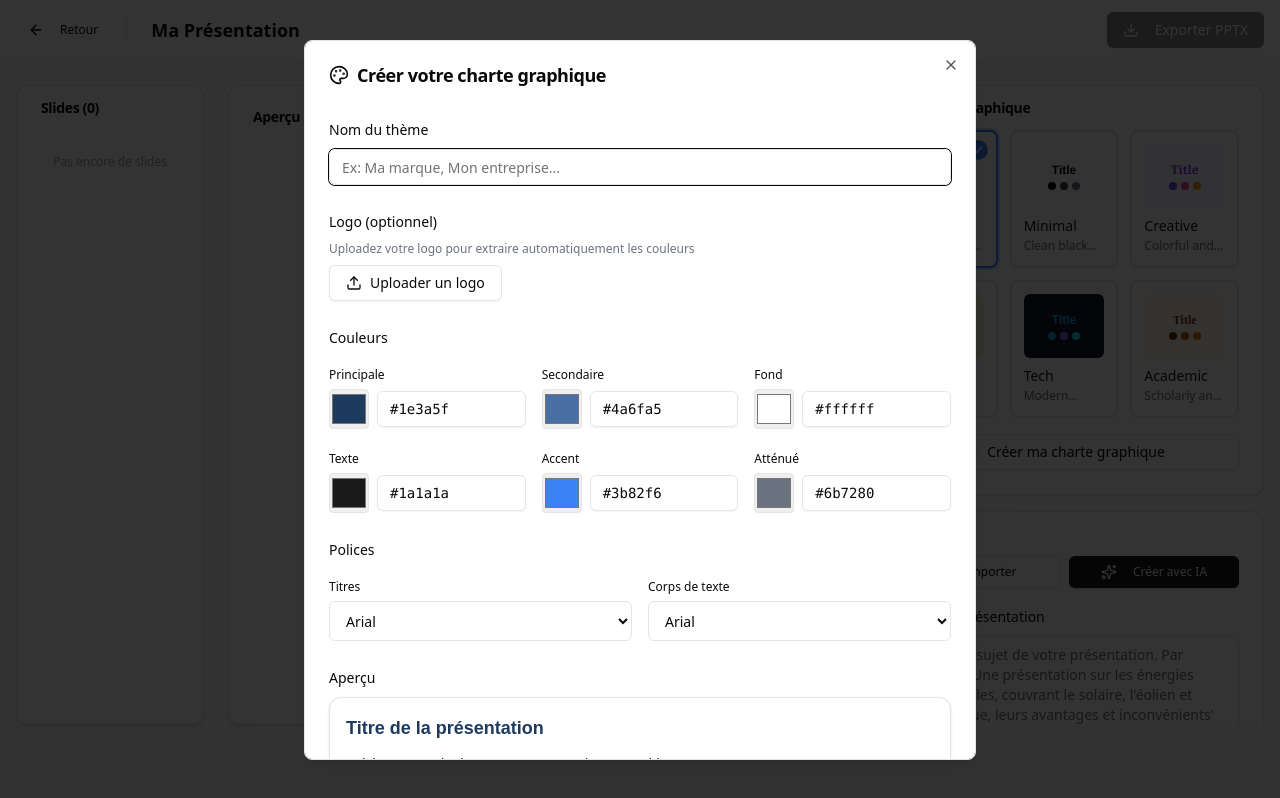
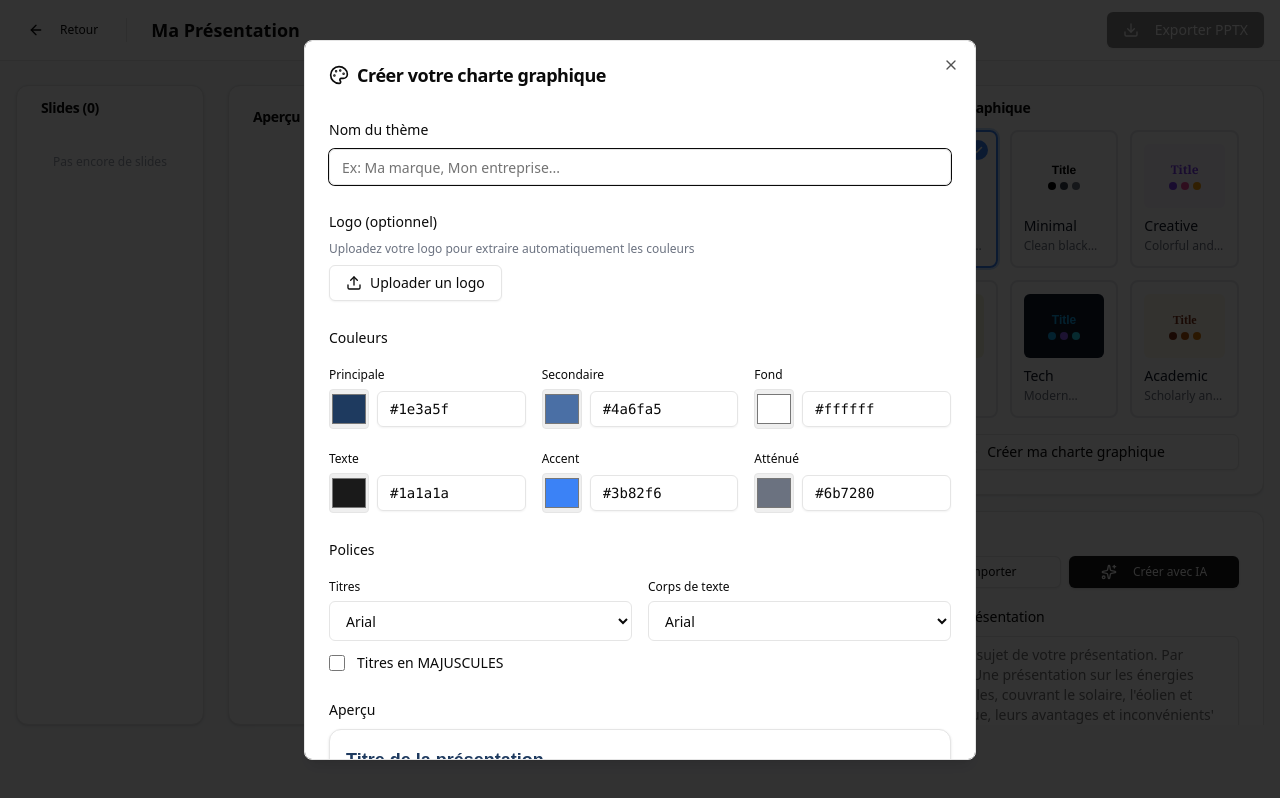
Before and after one commit to alemarinel75/ppt-generator, a Next.js app: page /editor in a window 1280 px wide. Both pictures are taken after a click on the button "Créer ma charte graphique". Built offline with nearby package versions, Linux system fonts and the light colour scheme.

Commit message:
Add uppercase option for headings in custom themes

```diff
--- a/components/CustomThemeUploader.tsx
+++ b/components/CustomThemeUploader.tsx
@@ -35,6 +35,7 @@ export function CustomThemeUploader({ onCustomThemeCreate }: CustomThemeUploader
   const [fonts, setFonts] = useState({
     heading: 'Arial',
     body: 'Arial',
+    headingUppercase: false,
   })
 
   const fileInputRef = useRef<HTMLInputElement>(null)
@@ -126,7 +127,7 @@ export function CustomThemeUploader({ onCustomThemeCreate }: CustomThemeUploader
       accent: '#3b82f6',
       muted: '#6b7280',
     })
-    setFonts({ heading: 'Arial', body: 'Arial' })
+    setFonts({ heading: 'Arial', body: 'Arial', headingUppercase: false })
   }
 
   const fontOptions = [
@@ -304,6 +305,18 @@ export function CustomThemeUploader({ onCustomThemeCreate }: CustomThemeUploader
                 </select>
               </div>
             </div>
+            <div className="flex items-center gap-3 mt-3">
+              <input
+                type="checkbox"
+                id="headingUppercase"
+                checked={fonts.headingUppercase}
+                onChange={(e) => setFonts(prev => ({ ...prev, headingUppercase: e.target.checked }))}
+                className="w-4 h-4 rounded border-gray-300"
+              />
+              <Label htmlFor="headingUppercase" className="text-sm cursor-pointer">
+                Titres en MAJUSCULES
+              </Label>
+            </div>
           </div>
 
           {/* Preview */}
@@ -320,7 +333,11 @@ export function CustomThemeUploader({ onCustomThemeCreate }: CustomThemeUploader
                   )}
                   <h3
                     className="text-lg font-bold"
-                    style={{ color: colors.primary, fontFamily: fonts.heading }}
+                    style={{
+                      color: colors.primary,
+                      fontFamily: fonts.heading,
+                      textTransform: fonts.headingUppercase ? 'uppercase' : 'none'
+                    }}
                   >
                     {themeName || 'Titre de la présentation'}
                   </h3>
--- a/components/SlidePreview.tsx
+++ b/components/SlidePreview.tsx
@@ -64,13 +64,19 @@ function renderSlideContent(
   fontSize: { title: string; body: string },
   textColor: string
 ) {
+  const titleStyle = {
+    color: theme.colors.primary,
+    fontFamily: theme.fonts.heading,
+    textTransform: theme.fonts.headingUppercase ? 'uppercase' as const : 'none' as const,
+  }
+
   switch (slide.layout) {
     case 'title':
       return (
         <div className="flex flex-col items-center justify-center h-full text-center">
           <div
             className={cn('font-bold', fontSize.title)}
-            style={{ color: theme.colors.primary }}
+            style={titleStyle}
           >
             {slide.title || 'Title'}
           </div>
@@ -88,7 +94,13 @@ function renderSlideContent(
     case 'section':
       return (
         <div className="flex flex-col items-center justify-center h-full text-center">
-          <div className={cn('font-bold text-white', fontSize.title)}>
+          <div
+            className={cn('font-bold text-white', fontSize.title)}
+            style={{
+              fontFamily: theme.fonts.heading,
+              textTransform: theme.fonts.headingUppercase ? 'uppercase' : 'none',
+            }}
+          >
             {slide.title || 'Section'}
           </div>
           {slide.subtitle && (
@@ -125,7 +137,7 @@ function renderSlideContent(
         <div className="h-full">
           <div
             className={cn('font-bold mb-1', fontSize.title)}
-            style={{ color: theme.colors.primary }}
+            style={titleStyle}
           >
             {slide.title || 'Title'}
           </div>
@@ -172,7 +184,7 @@ function renderSlideContent(
           <div className="flex-1">
             <div
               className={cn('font-bold mb-1', fontSize.title)}
-              style={{ color: theme.colors.primary }}
+              style={titleStyle}
             >
               {slide.title || 'Title'}
             </div>
@@ -195,7 +207,7 @@ function renderSlideContent(
         <div className="h-full">
           <div
             className={cn('font-bold mb-1', fontSize.title)}
-            style={{ color: theme.colors.primary }}
+            style={titleStyle}
           >
             {slide.title || 'Title'}
           </div>
--- a/types/slides.ts
+++ b/types/slides.ts
@@ -54,6 +54,7 @@ export interface ThemeColors {
 export interface ThemeFonts {
   heading: string
   body: string
+  headingUppercase?: boolean
 }
 
 export interface Theme {
```
